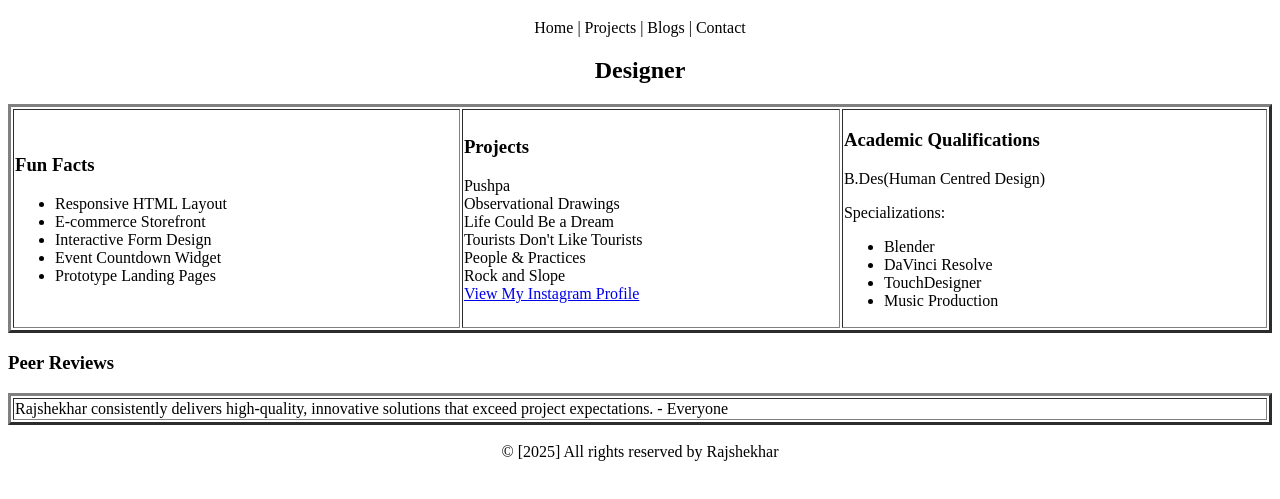
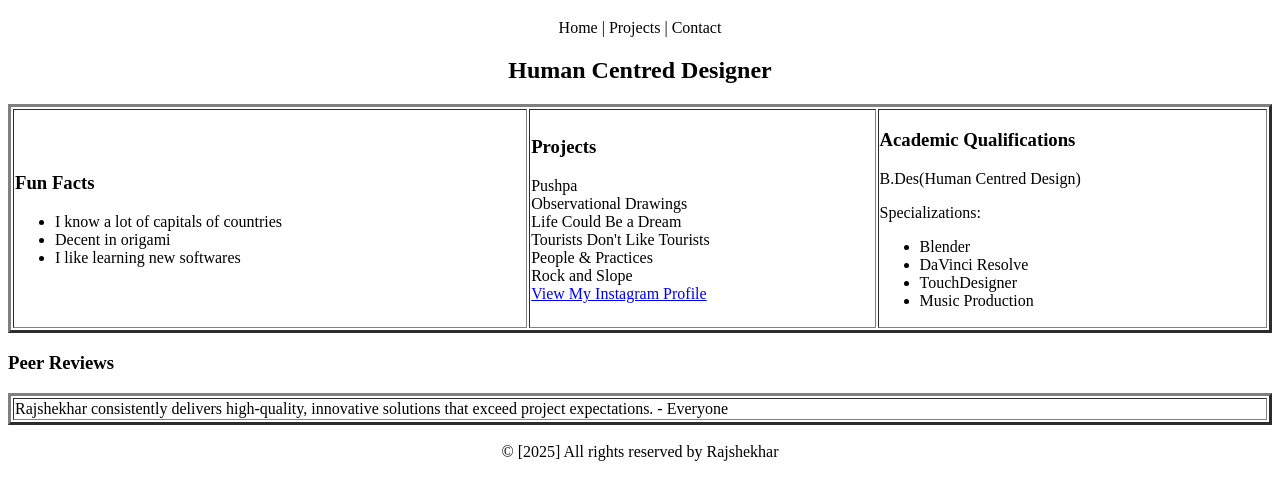
Before and after one commit to rajshekharbasu/rajshekharbasu.github.io, a plain HTML site: page index.html in a window 1280 px wide. Shown: the part 61-560 px from the top of the page. Drawn offline with Linux system fonts and the light colour scheme.

Commit message:
Update index.html

```diff
--- a/index.html
+++ b/index.html
@@ -8,19 +8,17 @@
 <body>
     <header>
         <h1 style="text-align:center;">Rajshekhar Basu</h1>
-        <p style="text-align:center;">Home | Projects | Blogs | Contact</p>
+        <p style="text-align:center;">Home   |   Projects   |   Contact</p>
     </header>
-    <h2 style="text-align:center;">Designer</h2>
+    <h2 style="text-align:center;">Human Centred Designer</h2>
     <table border="3" width="100%">
         <tr>
             <td>
                 <h3>Fun Facts</h3>
                 <ul>
-                    <li>Responsive HTML Layout</li>
-                    <li>E-commerce Storefront</li>
-                    <li>Interactive Form Design</li>
-                    <li>Event Countdown Widget</li>
-                    <li>Prototype Landing Pages</li>
+                    <li>I know a lot of capitals of countries</li>
+                    <li>Decent in origami </li>
+                    <li>I like learning new softwares</li>
                 </ul>
             </td>
             <td>
```
